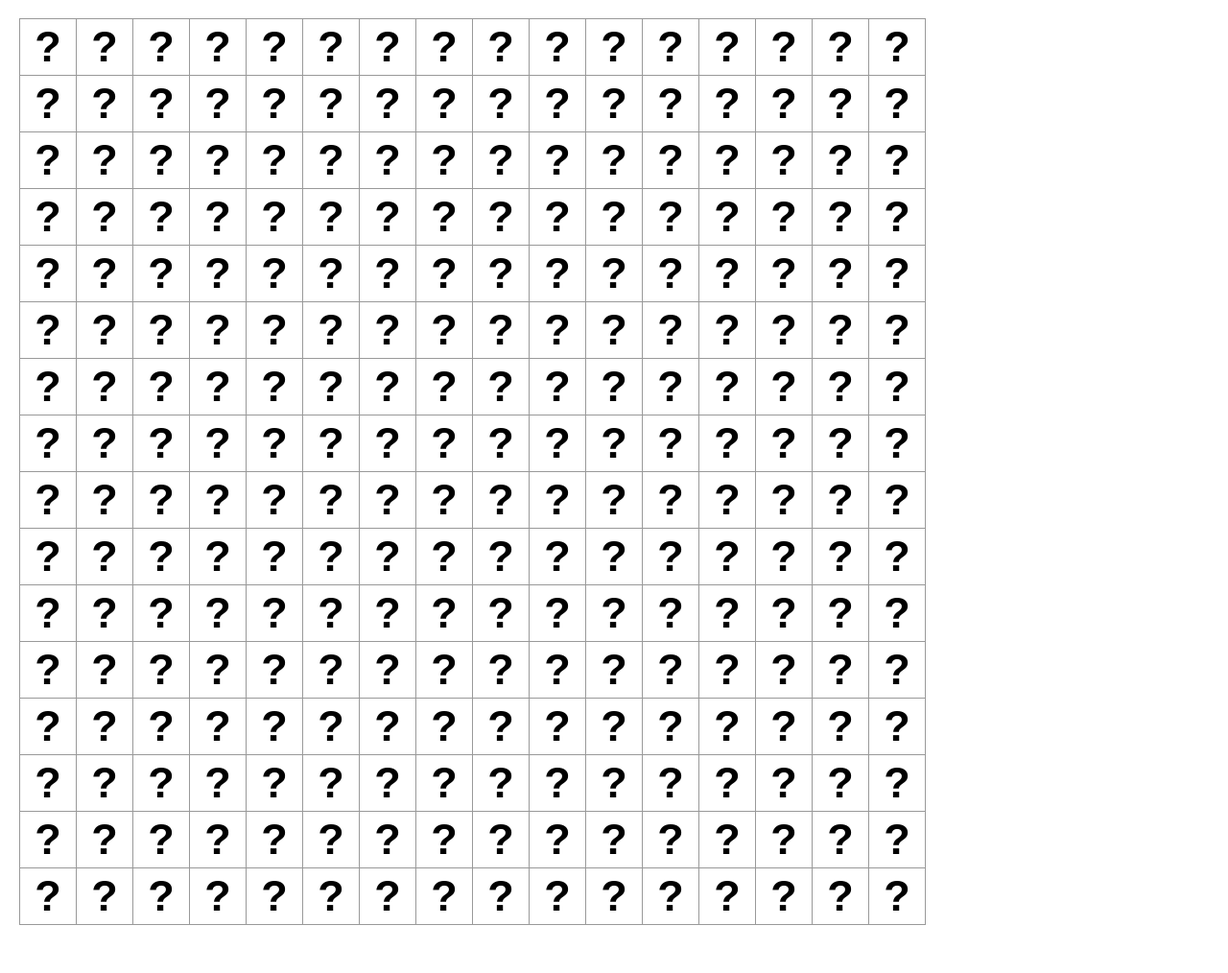
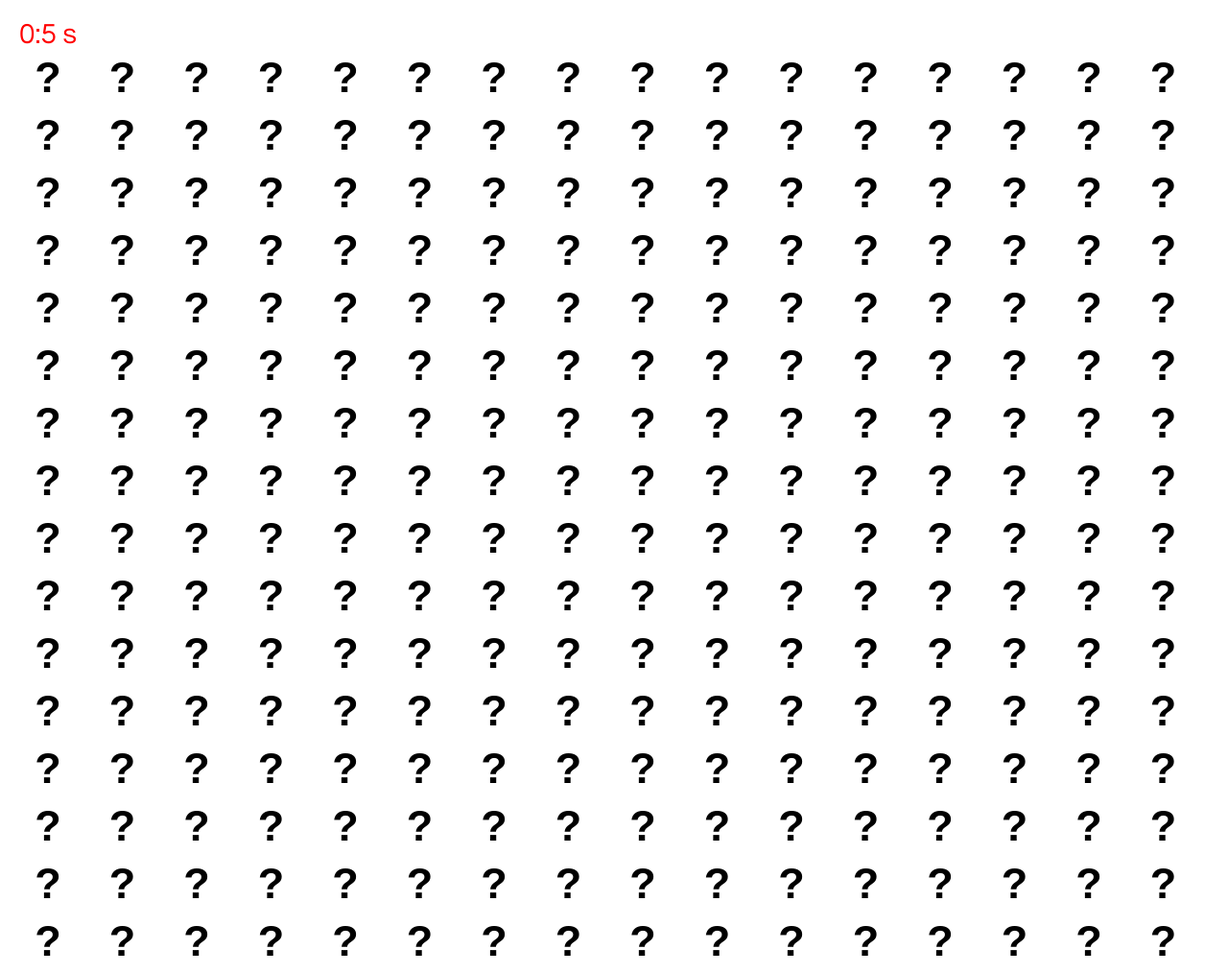
Before and after one commit to andrew-oxenburgh/minesweeper, a React app: page / in a window 1280 px wide. Shown: the whole page at 96% size. Before the commit the page ends 984 px from the top, so only its background shows below. Built offline with nearby package versions, Linux system fonts and the light colour scheme.

Commit message:
added timer

```diff
--- a/src/Game.js
+++ b/src/Game.js
@@ -35,7 +35,7 @@ class Square extends React.Component {
             className += " posited"
         }
 
-        if(this.state.selected) {
+        if (this.state.selected) {
             className += " type-" + this.props.value;
         }
 
@@ -46,8 +46,8 @@ class Square extends React.Component {
         );
     }
 
-    blowup(){
-        this.setState({blowingup:true}, this.render)
+    blowup() {
+        this.setState({blowingup: true}, this.render)
     }
 
     handleEmptyNextDoor() {
@@ -55,7 +55,7 @@ class Square extends React.Component {
     }
 
     handleClick(evt) {
-        if(this.state.blowingup === true){
+        if (this.state.blowingup === true) {
             return;
         }
         if (evt.shiftKey) {
@@ -76,6 +76,35 @@ class Square extends React.Component {
         if (this.props.value === '0') {
             this.props.findEmpties(this.props.nm)
         }
+    }
+}
+
+class Timer extends React.Component {
+    constructor(props) {
+        super(props);
+        this.state = {
+            startTime: new Date().getTime()
+        };
+    }
+
+    componentDidMount() {
+        setInterval(this.timer.bind(this), 1000);
+    }
+
+    timer(){
+        this.setState({});
+    }
+
+    render() {
+        var elapsedTime = Math.floor((new Date().getTime() - this.state.startTime) / 1000);
+        var min = Math.floor(elapsedTime / 60);
+        var sec = elapsedTime - (min *60);
+        var str = min + ':' + sec
+        console.log(elapsedTime);
+        return (<div className="timer">
+                {str} s
+            </div>
+        )
     }
 }
 
@@ -104,7 +133,7 @@ class Game extends React.Component {
     }
 
     blowup() {
-        this.state.squares.map((sq)=>sq.blowup())
+        this.state.squares.map((sq) => sq.blowup())
     }
 
     findEmpties(num) {
@@ -116,7 +145,7 @@ class Game extends React.Component {
                 for (var j = col - 1; j <= col + 1; j++) {
                     if (j >= 0 && j < 16) {
                         var sq = i * 16 + j;
-                        if (sq != num) {
+                        if (sq !== num) {
                             this.state.squares[sq].handleEmptyNextDoor.apply(this.state.squares[sq]);
                         }
                     }
@@ -145,6 +174,7 @@ class Game extends React.Component {
         this.state = {squares: []};
         return (
             <div className="game">
+                <Timer/>
                 <div className="game-board">
                     {_.range(0, 16 * 16).map((element, i) => {
                         return this.renderSquare(i)
--- a/src/Game.scss
+++ b/src/Game.scss
@@ -3,20 +3,15 @@ body {
   margin: 20px;
 }
 
-ol, ul {
-  padding-left: 30px;
-}
-
 .square {
   background: #fff;
-  border: 1px solid #999;
+  border: 0;
   float: left;
   font-size: 45px;
   font-weight: bold;
   line-height: 34px;
   height: 60px;
-  margin-right: -1px;
-  margin-top: -1px;
+  margin: 0px;
   padding: 0;
   text-align: center;
   width: 60px;
@@ -74,7 +69,7 @@ ol, ul {
 
 .game {
   display: flex;
-  flex-direction: row;
+  flex-direction: column;
 }
 
 .game-info {
@@ -85,3 +80,7 @@ ol, ul {
   display: grid;
   grid-template-columns: 1fr 1fr 1fr 1fr 1fr 1fr 1fr 1fr 1fr 1fr 1fr 1fr 1fr 1fr 1fr 1fr;
 }
+
+.timer{
+  color: red;
+}
```
Also changed, not shown: src/Game.css.
